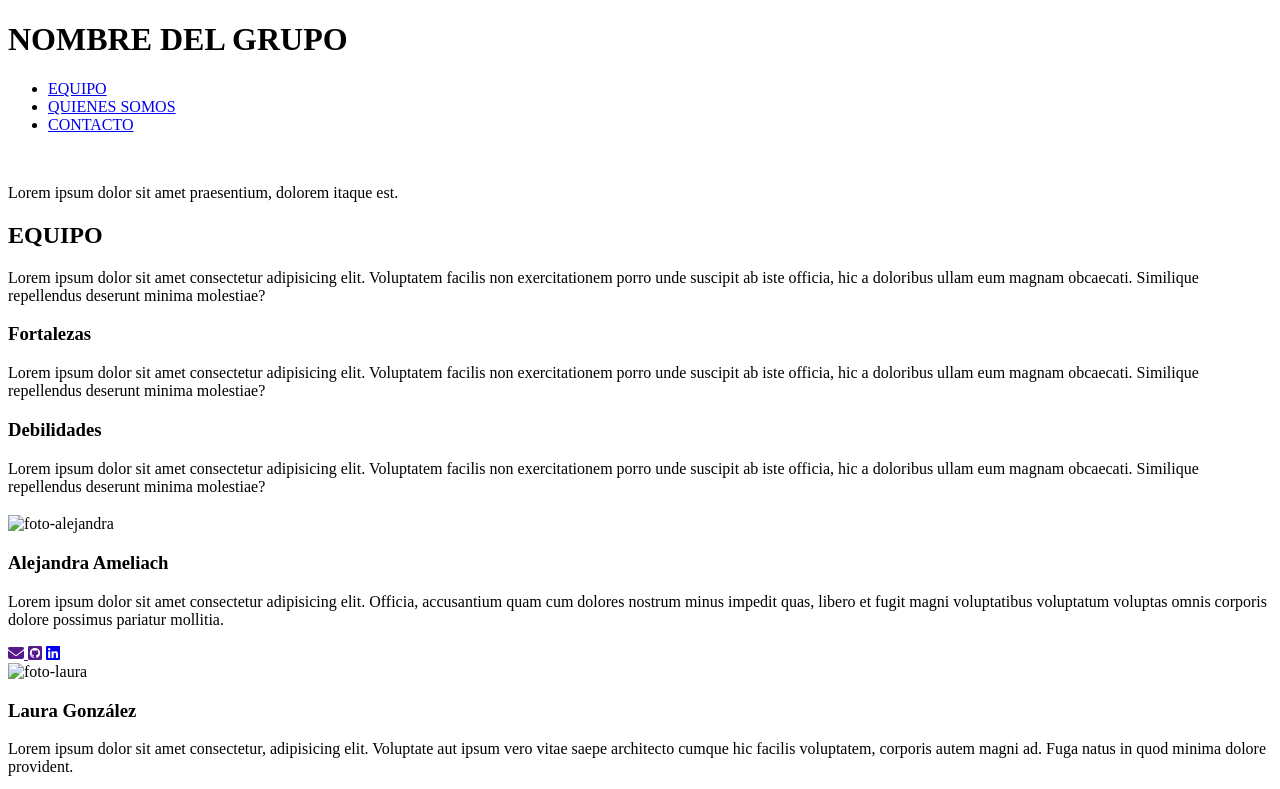
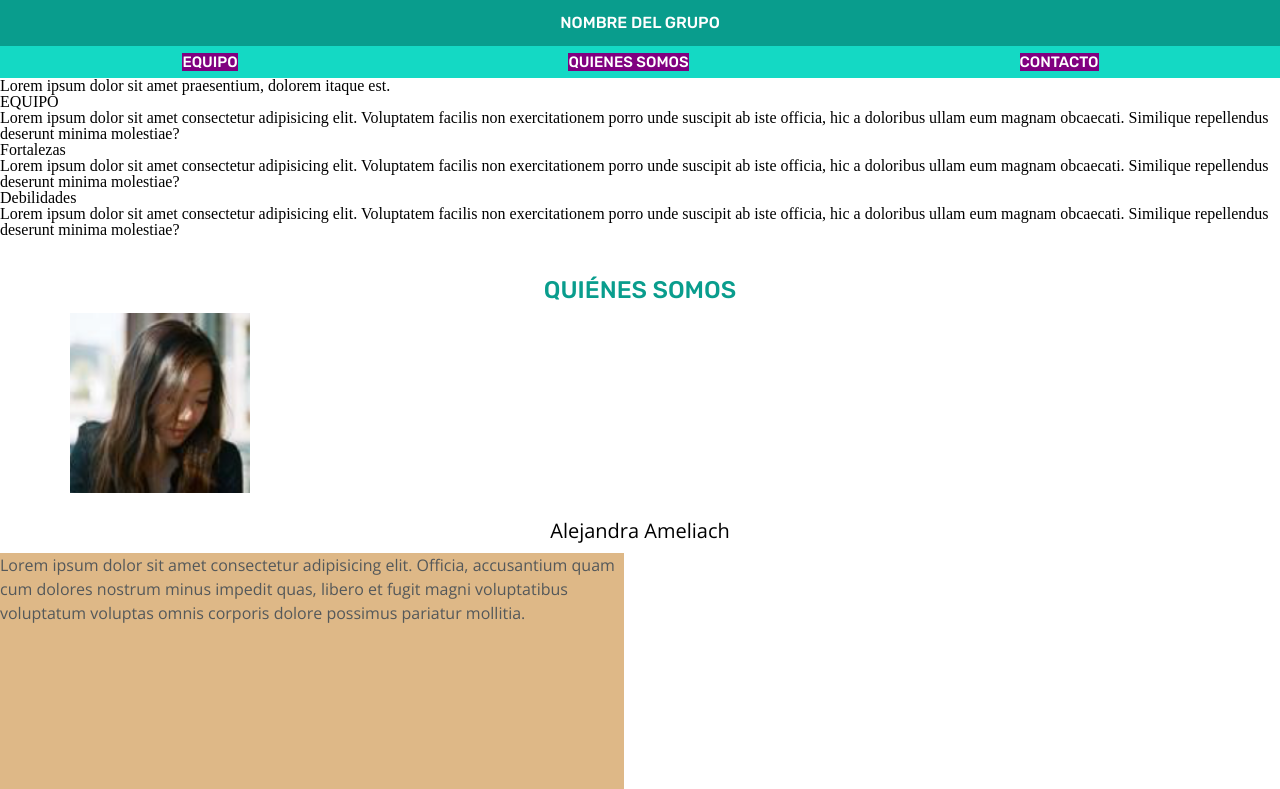
Before and after one commit to Adalab/project-promo-r-module-1-team-2, a plain HTML site: page index.html in a window 1280 px wide. Shown: the top 789 px of the page. Drawn offline with nearby package versions, Linux system fonts and the light colour scheme.

Commit message:
changes 29/9

```diff
--- a/index.html
+++ b/index.html
@@ -4,26 +4,30 @@
     <meta charset="UTF-8">
     <meta http-equiv="X-UA-Compatible" content="IE=edge">
     <meta name="viewport" content="width=device-width, initial-scale=1.0">
+    <link rel="stylesheet" href="./style/reset.css">
+    <link rel="stylesheet" href="./style/main.css">
     <link rel="stylesheet" href="https://cdnjs.cloudflare.com/ajax/libs/font-awesome/6.2.0/css/all.min.css"
     integrity="sha512-xh6O/CkQoPOWDdYTDqeRdPCVd1SpvCA9XXcUnZS2FmJNp1coAFzvtCN9BmamE+4aHK8yyUHUSCcJHgXloTyT2A=="
     crossorigin="anonymous" referrerpolicy="no-referrer" />
+    <link href="https://fonts.googleapis.com/css2?family=Open+Sans&display=swap" rel="stylesheet">
+    <link href="https://fonts.googleapis.com/css2?family=Rubik:wght@500&display=swap" rel="stylesheet">
     <title>Document</title>
 </head>
 <body>
-    <header> <!--aparecerá: nombre del equipo y un menú de navegación(fijo-)-->
-        <h1>NOMBRE DEL GRUPO</h1>
-        <nav> <!--MENÚ-->
-            <ul>
-                <li><a href="./index.html#team">EQUIPO</a></li>
-                <li><a href="./index.html#about-us">QUIENES SOMOS</a></li>
-                <li><a href="./contact.html">CONTACTO</a></li>
+    <header class="header-base"> <!--aparecerá: nombre del equipo y un menú de navegación(fijo-)-->
+        <h1 class="nombre-grupo">NOMBRE DEL GRUPO</h1>
+        <nav class="nav"> <!--MENÚ-->
+            <ul class="navegador">
+                <li><a href="./index.html#team" class="ancor">EQUIPO</a></li>
+                <li><a href="./index.html#about-us" class="ancor">QUIENES SOMOS</a></li>
+                <li><a href="./contact.html" class="ancor">CONTACTO</a></li>
             </ul>
+            <!--<img src="./images/jojos.jpg" alt=""> FOTO-->
         </nav>
     </header>
-    <main> <!--aparecerá: una foto del equipo y la frase (claim) del equipo-->
-        <section>
-            <img src="" alt=""> <!--FOTO-->
-            <p>Lorem ipsum dolor sit amet praesentium, dolorem itaque est.</p> <!--LEMA-->
+    <main class="main-base"> <!--aparecerá: una foto del equipo y la frase (claim) del equipo-->
+        <section class="team-base">
+            <p class="lema">Lorem ipsum dolor sit amet praesentium, dolorem itaque est.</p> <!--LEMA-->
         </section>
         <section class="team" id="team"> <!--aparecerá: "equipo" con la descripción del mismo (por qué os identificáis como equipo, cosas que tenéis en común) y vuestras fortalezas y debilidades -->
             <article>
@@ -40,11 +44,11 @@
             </article>
         </section>
         <section class="about-us" id="about-us"> <!--aparecerá: "quiénes somos" con información resumida de cada miembro del equipo: nombre, foto, breve bio y enlaces sociales (Twitter, LinkedIn, GitHub y correo)-->
-            <h2></h2> <!--QUIENES SOMOS -->
-            <article> <!--ALEJANDRA -->
-                <img src="" alt="foto-alejandra">
-                <h3>Alejandra Ameliach</h3>
-                <p>Lorem ipsum dolor sit amet consectetur adipisicing elit. Officia, accusantium quam cum dolores nostrum minus impedit quas, libero et fugit magni voluptatibus voluptatum voluptas omnis corporis dolore possimus pariatur mollitia.</p>
+            <h2 class="quienes-somos"> QUIÉNES SOMOS</h2> <!--QUIENES SOMOS -->
+            <article class="article-base"> <!--ALEJANDRA -->
+                <img class="foto" src="./images/ejemplo-alejandra-1.png" alt="foto-alejandra">
+                <h3 class="nombre">Alejandra Ameliach</h3>
+                <p class="description">Lorem ipsum dolor sit amet consectetur adipisicing elit. Officia, accusantium quam cum dolores nostrum minus impedit quas, libero et fugit magni voluptatibus voluptatum voluptas omnis corporis dolore possimus pariatur mollitia.</p>
                 <link rel="stylesheet" href="">
                 <a href=""><i class="fa-sharp fa-solid fa-envelope"></i>
                 <a href=""><i class="fa-brands fa-square-github"></i></a>
@@ -52,9 +56,9 @@
 
             </article>
             <article> <!--LAURA-->
-                <img src="" alt="foto-laura">
-                <h3>Laura González</h3>
-                <p>Lorem ipsum dolor sit amet consectetur, adipisicing elit. Voluptate aut ipsum vero vitae saepe architecto cumque hic facilis voluptatem, corporis autem magni ad. Fuga natus in quod minima dolore provident.</p>
+                <img class="foto" src="" alt="foto-laura">
+                <h3 class="nombre">Laura González</h3>
+                <p class="description">Lorem ipsum dolor sit amet consectetur, adipisicing elit. Voluptate aut ipsum vero vitae saepe architecto cumque hic facilis voluptatem, corporis autem magni ad. Fuga natus in quod minima dolore provident.</p>
                 <link rel="stylesheet" href="">
                 <a href=""><i class="fa-sharp fa-solid fa-envelope"></i>
                 <a href=""><i class="fa-brands fa-square-github"></i></a>
@@ -62,18 +66,18 @@
                 <a href=""><i class="fa-brands fa-linkedin"></i></a>
             </article>
             <article> <!--MARÍA ELENA-->
-                <img src="" alt="foto-elena">
-                <h3> Mª Elena Arocena</h3>
-                <p>Lorem, ipsum dolor sit amet consectetur adipisicing elit. Voluptatibus minima dicta ipsam distinctio ea necessitatibus, illum aliquam beatae nesciunt voluptatem, impedit qui vero hic, officiis velit? Voluptatum fugiat delectus officiis!</p>
+                <img class="foto" src="" alt="foto-elena">
+                <h3 class="nombre"> Mª Elena Arocena</h3>
+                <p class="description">Lorem, ipsum dolor sit amet consectetur adipisicing elit. Voluptatibus minima dicta ipsam distinctio ea necessitatibus, illum aliquam beatae nesciunt voluptatem, impedit qui vero hic, officiis velit? Voluptatum fugiat delectus officiis!</p>
                 <link rel="stylesheet" href="">
                 <a href=""><i class="fa-sharp fa-solid fa-envelope"></i>
                 <a href="https://github.com/marocena26"><i class="fa-brands fa-square-github"></i></a>
                 <a href="www.linkedin.com/in/maria-elena-arocena-lopez-"><i class="fa-brands fa-linkedin"></i></a>
             </article>
             <article> <!--SARA-->
-                <img src="" alt="foto-sara">
-                <h3>Sara Meixoeiro</h3>
-                <p>Lorem, ipsum dolor sit amet consectetur adipisicing elit. Debitis possimus rerum culpa reprehenderit velit modi voluptatum adipisci, laudantium assumenda rem consequatur, sapiente voluptatibus, dolore molestias vitae! Exercitationem praesentium magni beatae.</p>
+                <img class="foto" src="" alt="foto-sara">
+                <h3 class="nombre">Sara Meixoeiro</h3>
+                <p class="description">Lorem, ipsum dolor sit amet consectetur adipisicing elit. Debitis possimus rerum culpa reprehenderit velit modi voluptatum adipisci, laudantium assumenda rem consequatur, sapiente voluptatibus, dolore molestias vitae! Exercitationem praesentium magni beatae.</p>
                 <link rel="stylesheet" href="">
                 <a href=""><i class="fa-sharp fa-solid fa-envelope"></i>
                 <a href=""><i class="fa-brands fa-square-github"></i></a>
@@ -81,9 +85,9 @@
                 <a href=""><i class="fa-brands fa-linkedin"></i></a>
             </article>
             <article> <!--VIRGINIA-->
-                <img src="" alt="">
-                <h3>Virginia Álvarez</h3>
-                <p>Lorem ipsum dolor sit amet consectetur adipisicing elit. Voluptatem facilis non exercitationem porro unde suscipit ab iste officia, hic a doloribus ullam eum magnam obcaecati. Similique repellendus deserunt minima molestiae?</p>
+                <img class="foto" src="" alt="foto-virginia">
+                <h3 class="nombre">Virginia Álvarez</h3>
+                <p class="description">Lorem ipsum dolor sit amet consectetur adipisicing elit. Voluptatem facilis non exercitationem porro unde suscipit ab iste officia, hic a doloribus ullam eum magnam obcaecati. Similique repellendus deserunt minima molestiae?</p>
                 <a href=""><i class="fa-brands fa-linkedin"></i></a>
                 <a href="https://github.com/Virginia-Alvarez"><i class="fa-brands fa-square-github"></i></a>
                 <a href=""><i class="fa-brands fa-twitter"></i></a>
@@ -95,9 +99,9 @@
         <p>Nombre del grupo ©2022</p>  <!--COPY-->
         <nav> <!--MENÚ-->
             <ul>
-                <li><a href="./index.html#team">EQUIPO</a></li>
-                <li><a href="./index.html#about-us">QUIENES SOMOS</a></li>
-                <li><a href="./contact.html">CONTACTO</a></li>
+                <li><a href="./index.html#team" class="ancor">EQUIPO</a></li>
+                <li><a href="./index.html#about-us" class="ancor">QUIENES SOMOS</a></li>
+                <li><a href="./contact.html" class="ancor">CONTACTO</a></li>
             </ul>
         </nav>
         <img src="./images/logo-adalab.png" alt="logo Adalab">  <!--LOGO-->
--- a/style/main.css
+++ b/style/main.css
@@ -0,0 +1,116 @@
+
+
+:root {
+    --blue-green:#099d8d;
+    --aqua: #14d9c4;
+    --white: white;
+    --font-family-sans: 'Open Sans', sans-serif;
+    --font-family-rubik: 'Rubik', sans-serif;
+    --gray: #54585a;
+    --black-8: rgba(0, 0, 0, 0.08)
+
+
+
+/*Empieza el header*/
+}
+.header-base {
+    display: flex;
+    flex-direction: column;
+    flex-wrap: wrap;
+    width: 100%;
+}
+
+.nombre-grupo {
+    background-color: var(--blue-green);
+    display: flex;
+    justify-content: center;
+    color: var(--white);
+    font-family: var(--font-family-rubik);
+    font-size: 16px;
+    padding-top: 15px;
+    padding-bottom: 15px;
+    padding-left: 80px;
+    padding-right: 80px;
+}
+
+.navegador{
+    background-color: var(--aqua);
+    display: flex;
+    justify-content: space-around;
+    padding-top: 8px;
+    padding-bottom: 8px;
+    padding-left: 17px;
+    padding-right: 16px;
+}
+
+.ancor {
+    text-decoration: none;
+    color: var(--white);
+    font-family: var(--font-family-rubik);
+    font-size: 15px;
+    background-color: purple;
+}
+
+/*EQUIPO*/
+
+
+
+/*SOBRE NOSOTRAS*/
+
+.about-us{
+       display: flex;
+       flex-direction: column;
+       background-color: var(--white);
+}
+.quienes-somos{
+    display: flex;
+    justify-content: center;
+    font-family: var(--font-family-rubik);
+    font-size: 24px;
+    line-height: 45px;
+    color: var(--blue-green);
+    padding-top: 30px;
+}
+
+.article-base {
+    display: flex;
+    flex-direction: column;
+    justify-content: center;
+
+}
+
+.foto {
+    width: 180px;
+    height: 180px;
+    padding-left: 70px;
+    padding-right: 70px;
+    border-radius: 4px;
+    border-image: solid 5px var(--black-8);
+    display: flex;
+    justify-content: center;
+}
+
+.nombre{
+    display: flex;
+    flex-direction: column;
+    align-items: center;
+    padding-top:15px;
+    font-family: var(--font-family-sans);
+    font-size:20px;
+    line-height: 45px;
+    color: black;
+}
+
+.description{
+    display: flex;
+    flex-direction: column;
+    align-items: center;
+    height:50rem;
+    width:39rem;
+    background-color: burlywood;
+    font-family: var(--font-family-sans);
+    font-size: 16px;
+    line-height: 24px;
+    color: var(--gray);
+
+}
--- a/style/reset.css
+++ b/style/reset.css
@@ -19,7 +19,7 @@ time, mark, audio, video {
 	margin: 0;
 	padding: 0;
 	border: 0;
-	font-size: 100%;
+	font-size: 62.5%;
 	font: inherit;
 	vertical-align: baseline;
 }
```
Also changed, not shown: images/ejemplo-alejandra-1.png (added).
